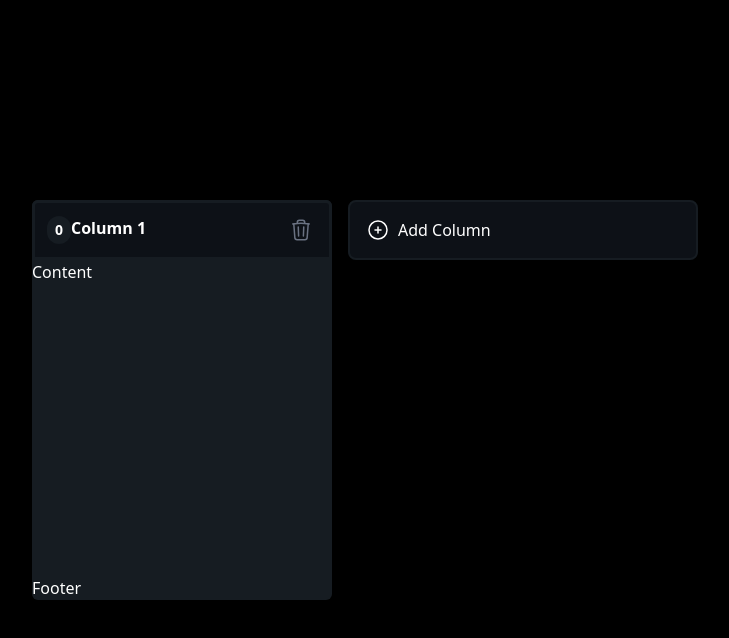
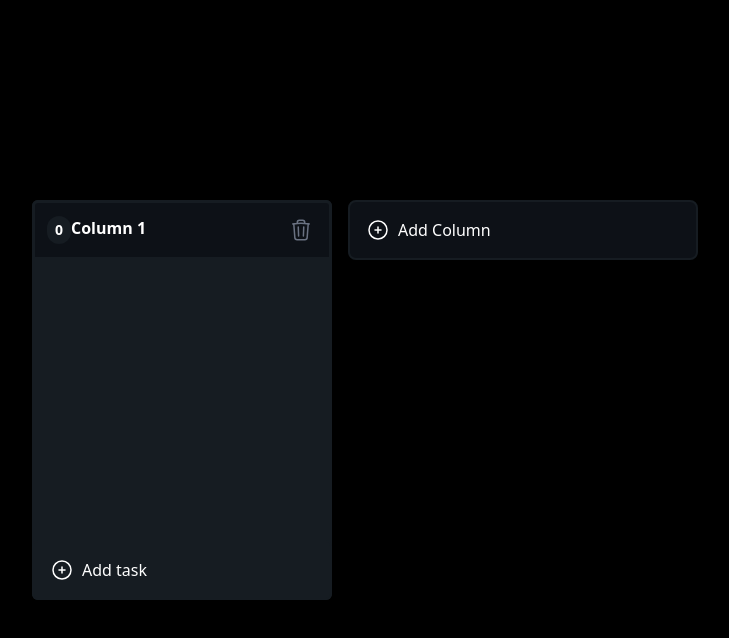
Before and after one commit to rishgupta2301/kanban-tasks, a React (Vite) app: page / in a window 1280 px wide. Both pictures are taken after a click on the button "Add Column". Shown: the top 638 px of the page, without its empty margins (275-1004 px from the left). Built offline with nearby package versions, Linux system fonts and the light colour scheme.

Commit message:
added task card

```diff
--- a/src/App.css
+++ b/src/App.css
@@ -17,3 +17,13 @@ body,
     "columnBackgroundColor":#161C22,
    }
 }
+
+::-webkit-scrollbar{
+  width: 4px;
+}
+::-webkit-scrollbar:horizontal{
+  height: 8px;
+}
+::-webkit-scrollbar-thumb{
+  @apply bg-rose-900 rounded-xl;
+}
--- a/src/components/ColumnContainer.tsx
+++ b/src/components/ColumnContainer.tsx
@@ -1,17 +1,21 @@
 import { useSortable } from "@dnd-kit/sortable";
 import TrashIcon from "../icons/TrashIcon";
-import { Column, Id } from "../types";
+import { Column, Id, Task } from "../types";
 import { CSS } from "@dnd-kit/utilities";
 import { useState } from "react";
+import PlusIcon from "../icons/PlusIcon";
+import TaskCard from "./TaskCard";
 
 interface Props {
   column: Column;
   deleteColumn: (id: Id) => void; //we are going to receive it from kanbanBoard as a property
   updateColumn: (id: Id, title:string) => void;
+  createTask: (columnId: Id) => void;
+  tasks: Task[];
 }
 
 function ColumnContainer(props: Props) {
-  const { column, deleteColumn, updateColumn } = props;
+  const { column, deleteColumn, updateColumn, createTask, tasks } = props;
   const [editMode, setEditMode] = useState(false);
 
   const { setNodeRef, attributes, listeners, transform, transition, isDragging } =
@@ -34,6 +38,8 @@ function ColumnContainer(props: Props) {
 
     </div>
   }
+
+
 
   return (
     <div ref={setNodeRef} style={style} className="bg-[#161C22] w-[300px] h-[500px] max-h-[400px] rounded-md flex flex-col">
@@ -63,8 +69,17 @@ function ColumnContainer(props: Props) {
           <TrashIcon />
         </button>
       </div>
-      <div className="flex flex-grow">Content</div>
-      <div>Footer</div>
+      <div className="flex flex-grow flex-col gap-4 p-2 overflow-y-auto overflow-x-hidden">{tasks.map((task) => {
+        return (
+            <TaskCard key={task.id} task={task} />
+        )
+      })}</div>
+      <button className="flex gap-2 items-center border-[#161C22] border-2 rounded-md p-4 border-x-[#161C22] hover:text-rose-500 active:bg-black"
+      onClick={() => createTask(column.id)}
+      >
+        <PlusIcon />
+         Add task
+         </button>
     </div>
   );
 }
--- a/src/components/KanbanBoard.tsx
+++ b/src/components/KanbanBoard.tsx
@@ -1,6 +1,6 @@
 import { useMemo, useState } from "react";
 import PlusIcon from "../icons/PlusIcon";
-import { Column, Id } from "../types";
+import { Column, Id, Task } from "../types";
 import ColumnContainer from "./ColumnContainer";
 import {
   DndContext,
@@ -19,12 +19,15 @@ function KanbanBoard() {
   console.log(columns);
   const columnsId = useMemo(() => columns.map((col) => col.id), [columns]);
   const [activeColumn, setActiveColumn] = useState<Column | null>(null);
+  const [tasks, setTasks] = useState<Task[]>([]);
 
-  const sensors = useSensors(useSensor(PointerSensor, {
-    activationConstraint: {
-        distance: 3 // 300px
-    }
-  }));
+  const sensors = useSensors(
+    useSensor(PointerSensor, {
+      activationConstraint: {
+        distance: 3, // 300px
+      },
+    })
+  );
 
   function generateId() {
     return Math.floor(Math.random() * 10001);
@@ -43,13 +46,22 @@ function KanbanBoard() {
     setColumns(columns.filter((col) => col.id !== id));
   }
 
-  function updateColumn(id:Id, title:string){
+  function updateColumn(id: Id, title: string) {
     const newColumns = columns.map((col) => {
-        if(col.id !== id) return col;
-        return {...col, title};
+      if (col.id !== id) return col;
+      return { ...col, title };
     });
-    setColumns(newColumns)
-}
+    setColumns(newColumns);
+  }
+
+  function createTask(columnId: Id) {
+    const newTask:Task = {
+        id: generateId(),
+        columnId,
+        content: `Task ${tasks.length + 1}`
+    }
+    setTasks([...tasks, newTask]);
+  }
 
   function onDragStart(event: DragStartEvent) {
     console.log("DRAG START", event);
@@ -81,7 +93,11 @@ function KanbanBoard() {
 
   return (
     <div className="flex min-h-screen m-auto w-full items-center overflow-x-auto overflow-y-hidden px-[40px]">
-      <DndContext sensors={sensors} onDragStart={onDragStart} onDragEnd={onDragEnd}>
+      <DndContext
+        sensors={sensors}
+        onDragStart={onDragStart}
+        onDragEnd={onDragEnd}
+      >
         <div className="m-auto flex gap-4">
           <div className="flex gap-4">
             <SortableContext items={columnsId}>
@@ -91,7 +107,9 @@ function KanbanBoard() {
                     key={col.id}
                     deleteColumn={deleteColumn}
                     updateColumn={updateColumn}
+                    createTask={createTask}
                     column={col}
+                    tasks = {tasks.filter((task) => task.columnId === col.id)}
                   />
                 </div>
               ))}
@@ -113,6 +131,8 @@ function KanbanBoard() {
                 column={activeColumn}
                 deleteColumn={deleteColumn}
                 updateColumn={updateColumn}
+                createTask={createTask}
+                tasks={tasks}
               />
             )}
           </DragOverlay>,
--- /dev/null
+++ b/src/components/TaskCard.tsx
@@ -0,0 +1,17 @@
+import TrashIcon from "../icons/TrashIcon"
+import { Task } from "../types"
+
+interface Props{
+    task: Task,
+}
+
+function TaskCard({task}: Props) {
+  return (
+    <div className="bg-[#0D1117] p-2 h-[70px] min-h-[70px] items-center flex text-left rounded-xl hover:ring-2 hover:ring-inset hover:ring-rose-500  cursor-grab relative">
+      {task.content}
+      <button className="stroke-white absolute right-4 top-1/2 -translate-y-1/2 bg-[#161C22] p-2 rounded "><TrashIcon /></button>
+    </div>
+  )
+}
+
+export default TaskCard
--- a/src/types.ts
+++ b/src/types.ts
@@ -4,3 +4,9 @@ export type Column = {
     id: Id,
     title: string
 }
+
+export type Task = {
+    id:Id,
+    columnId: Id,
+    content: string,
+}
```
